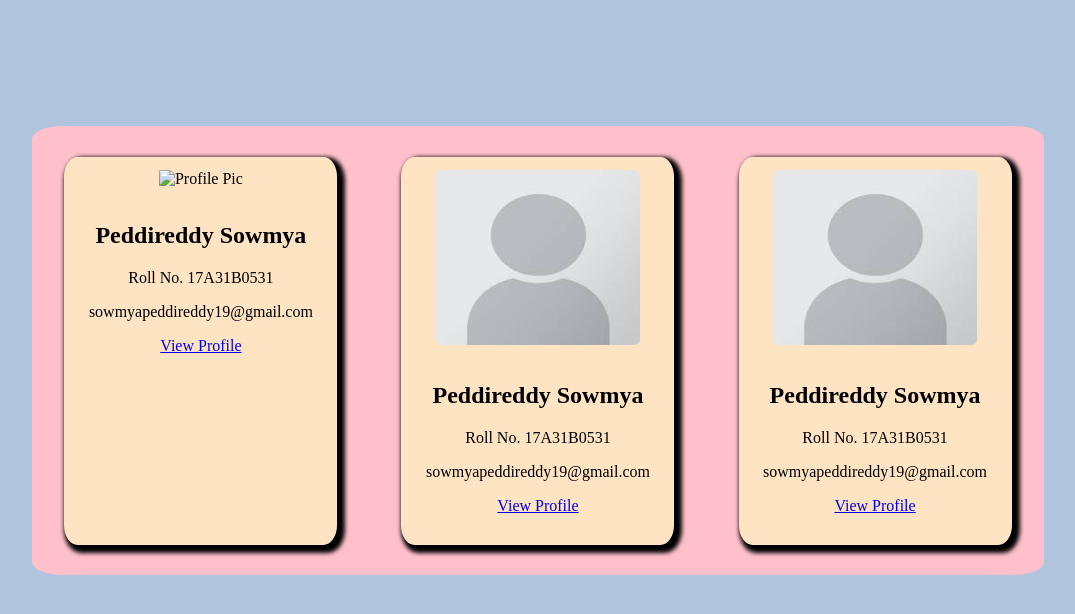
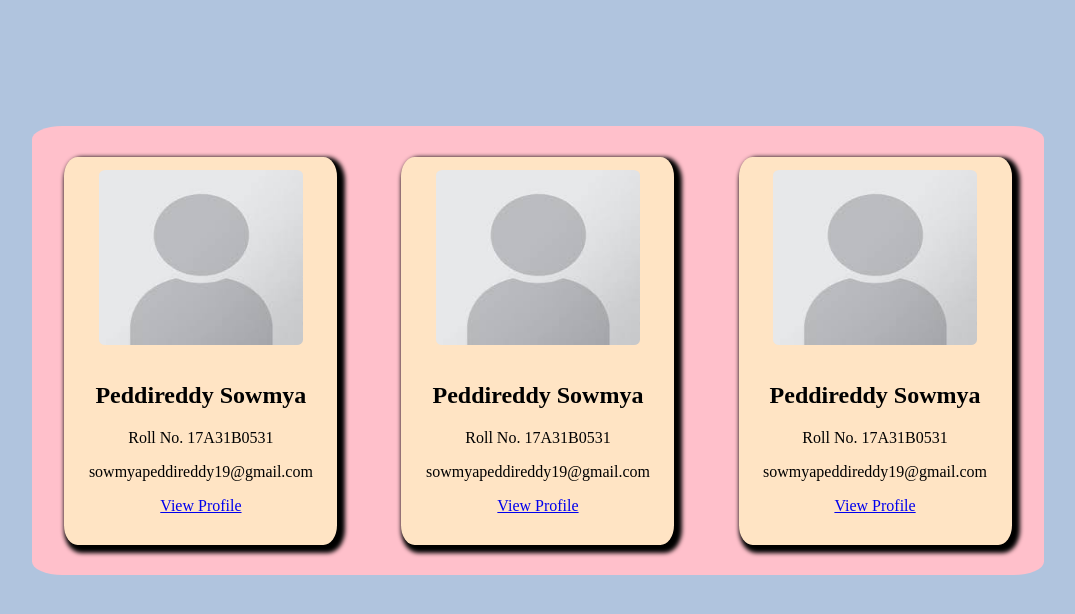
Before and after one commit to SowmyaPeddirddy/PWA_Phase1_Content, a plain HTML site: page index.html in a window 1280 px wide. Shown: the whole page, without its empty margins (102-1177 px from the left). Drawn offline with Linux system fonts and the light colour scheme.

Commit message:
Update index.html

```diff
--- a/index.html
+++ b/index.html
@@ -8,7 +8,7 @@
 <body>
 	<div id="maindiv">
 		<div class="subdiv">
-			<img src="Profile.jpg" alt="Profile Pic">
+			<img src="images/Profile.jpg" alt="Profile Pic">
 			<h2>Peddireddy Sowmya</h2>
 			<p>Roll No. 17A31B0531</p>
 			<p>sowmyapeddireddy19@gmail.com</p>
```
